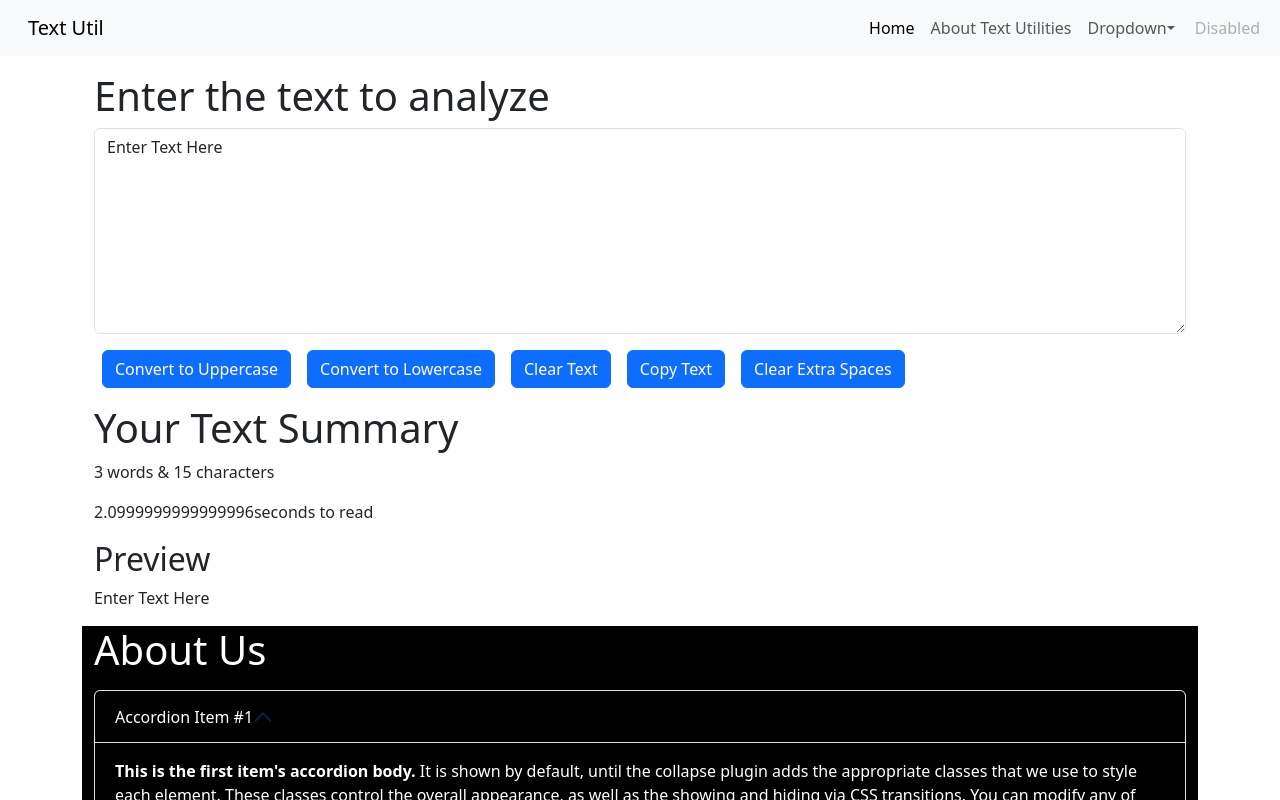
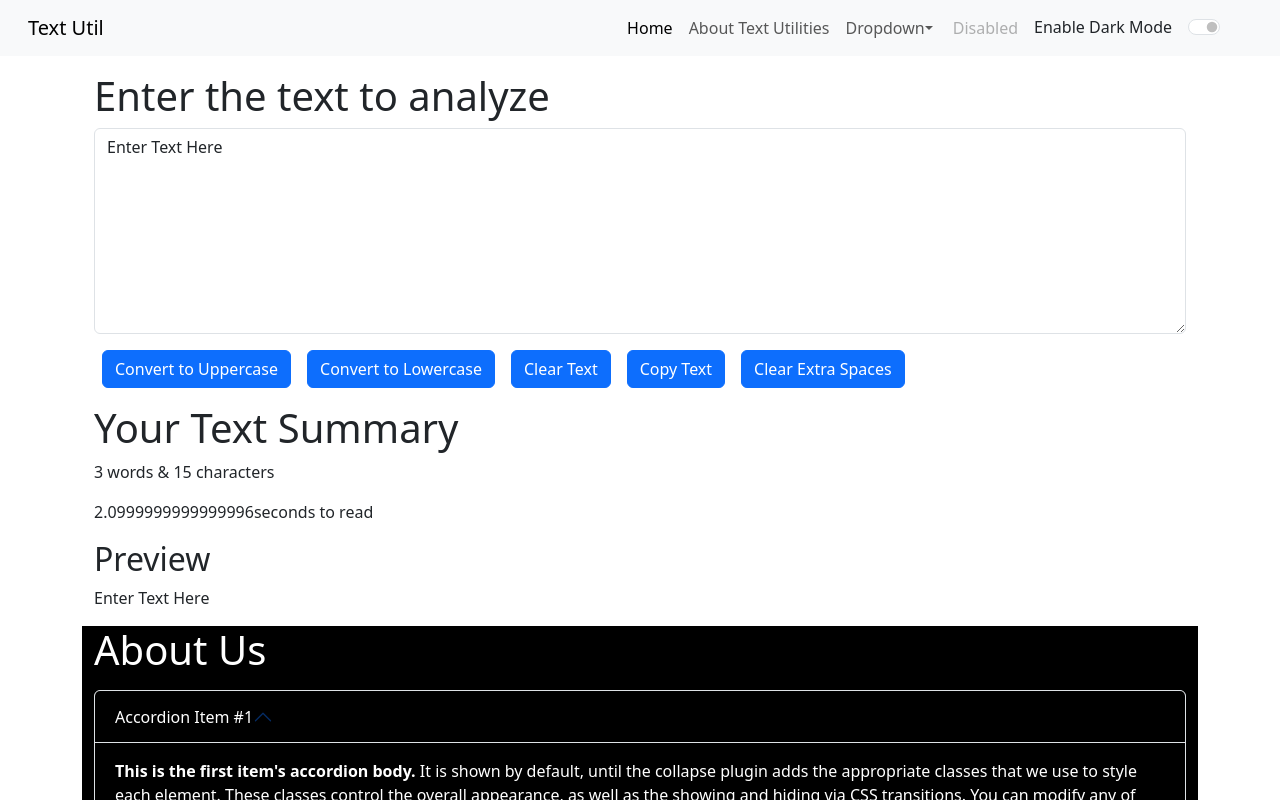
Before and after one commit to kwrdivyaraj100/textutils_react, a React (Create React App) app: page / in a window 1280 px wide. Shown: the top 800 px of the page. Built offline with nearby package versions, Linux system fonts and the light colour scheme.

Commit message:
Adding Switch to Navbar

```diff
--- a/src/components/Navbar.jsx
+++ b/src/components/Navbar.jsx
@@ -1,5 +1,5 @@
 import React from 'react';
-import PropTypes  from 'prop-types';
+import PropTypes from 'prop-types';
 
 
 function Navbar(props) {
@@ -34,6 +34,10 @@ function Navbar(props) {
                 <a className="nav-link disabled" aria-disabled="true">Disabled</a>
               </li>
             </ul>
+            <div className={`form-check form-switch ${props.darkMode ? 'text-light' : 'text-dark'}`}>
+              <input className="form-check-input mx-2" type="checkbox" role="switch" id="flexSwitchCheckChecked" onClick={props.toggleMode} />
+              <label className="form-check-label mx-2" htmlFor="flexSwitchCheckChecked">{`${props.darkMode ? 'Disable' : 'Enable'} Dark Mode`}</label>
+            </div>
 
           </div>
         </div>
```
Lines whose indentation alone changed are shown as unchanged.
